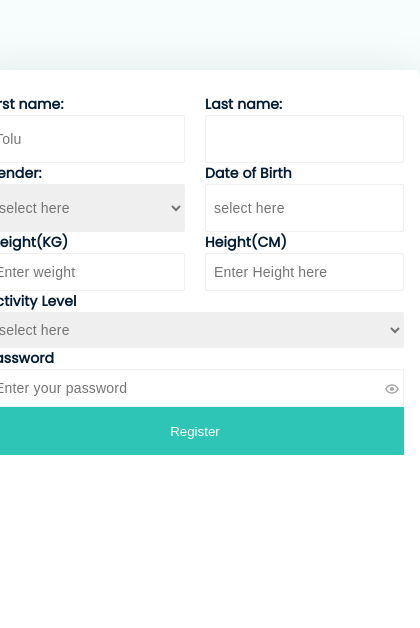
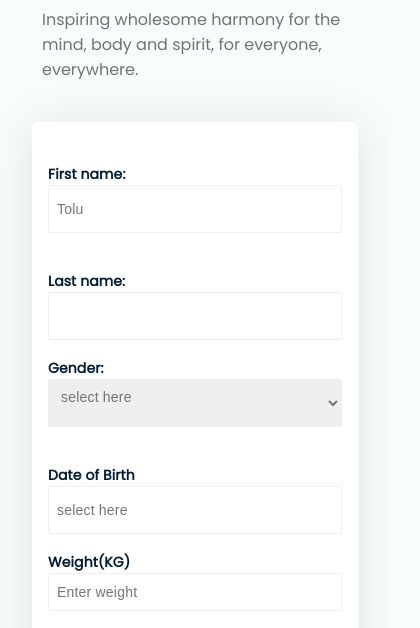
Before and after one commit to Darnie-dev/pre-exam-assignment, a plain HTML site: page index.html in a window 390 px wide. Shown: the part 194-822 px from the top of the page, 420 px wide, since content can reach past the window. Drawn offline with Linux system fonts and the light colour scheme.

Commit message:
last touches

```diff
--- a/index.css
+++ b/index.css
@@ -64,7 +64,7 @@
 }
 
 .all-input label {
-    /* margin-bottom:6px; */
+  margin-top: 18px;
   display: block;
   color: #011c34;
   font-size: 0.875rem;
@@ -120,6 +120,7 @@
   background: #2ec4b6;
   border: none;
   color: #fff;
+  margin-top: 30px;
 }
 .agreement {
   color: #000;
@@ -133,8 +134,6 @@
       color: #2ec4b6;
     } */
 }
-
-  /* repsonsiveness on mobile */
 
 .mobile-agreement {
   display: none;
@@ -156,10 +155,9 @@
   }
 }
 
+/* repsonsiveness on mobile */
 
-  /* BABA YOU WAN TALK RUBBISH ABI   */
-
-  @media only screen  and (max-width: 900px) {
+@media only screen and (max-width: 900px) {
   main {
     display: flex;
     flex-direction: column;
@@ -169,11 +167,49 @@
     width: 100%;
     height: 100%;
   }
+  .names,
+  .gender-dob,
+  .BMI {
+    display: flex;
+    flex-direction: column;
+    width: 100%;
+  }
+
+  .section#left .mobile-text {
+    visibility: visible;
+  }
+
+  .section#right {
+    max-width: 600px;
+    height: 679px;
+    border-radius: 6px;
+    background: #fff;
+    padding: 40px;
+    box-shadow: 0px 4px 50px 0px rgba(4, 8, 19, 0.1);
+    height: fit-content;
+  }
+
+  input,
+  select {
+    color: #737373;
+    font-size: 14px;
+    font-style: normal;
+    font-weight: 300;
+    line-height: 20px; /* 142.857% */
+    letter-spacing: 0.2px;
+    border-radius: 2px;
+    border: 1px solid #f0f0f0;
+    padding: 8px;
+    outline: none;
+    width: 100%;
+    flex-direction: column;
+  }
 
   .wrapper #left,
-    .wrappe #right {
+  .wrapper #right {
     width: 100%;
     max-width: 600px;
+    flex-direction: column;
   }
 
   .wrapper #left h1 {
@@ -181,7 +217,8 @@
     margin: 0;
   }
 
-    .wrapper #left p {
+  .wrapper #left,
+  .mobile-text {
     max-width: 100%;
   }
 
@@ -189,7 +226,7 @@
     display: none;
   }
 
-    .mobile-descr {
+  .mobile-text {
     visibility: visible;
     margin: 0.75rem 0 2.5rem;
   }
@@ -212,6 +249,7 @@
   .mobile-agreement {
     display: block;
     margin: 1rem 0;
+    text-align: center;
   }
 
   .pagetext {
```
Lines whose indentation alone changed are shown as unchanged.
